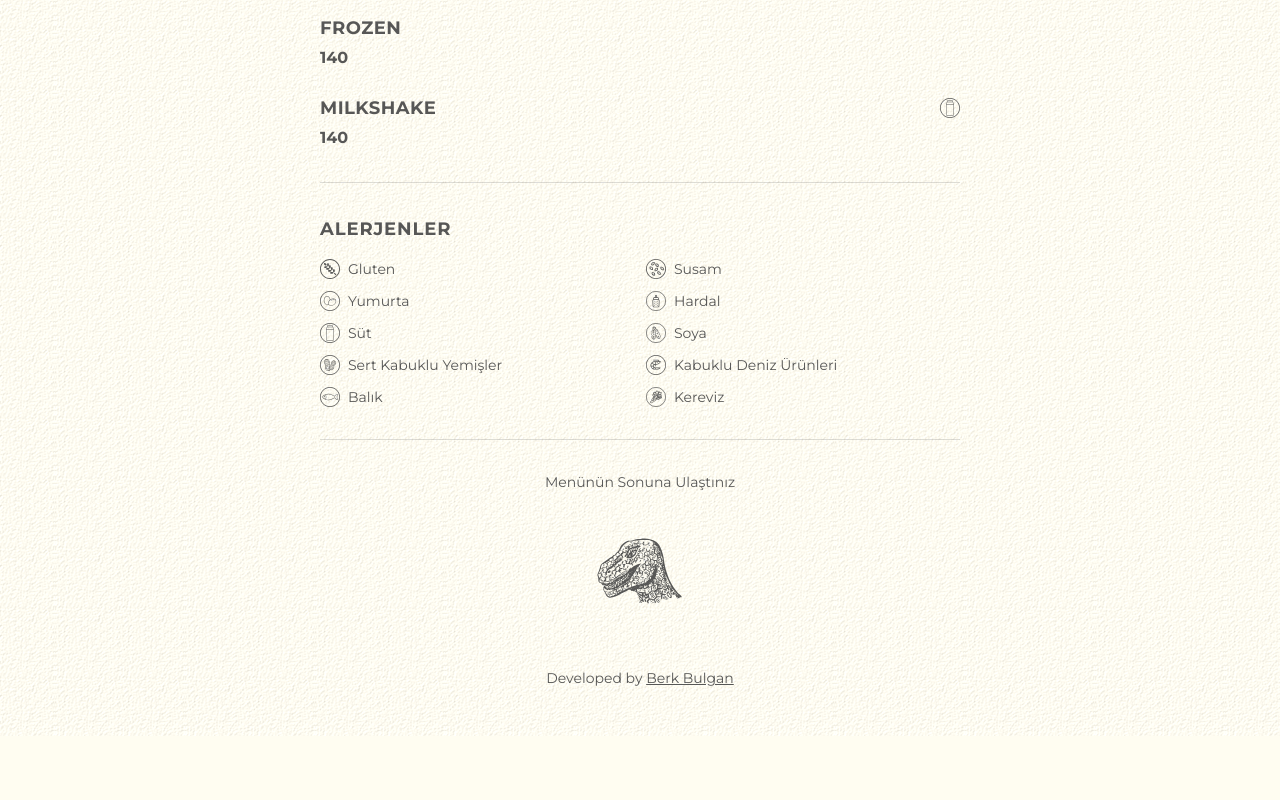
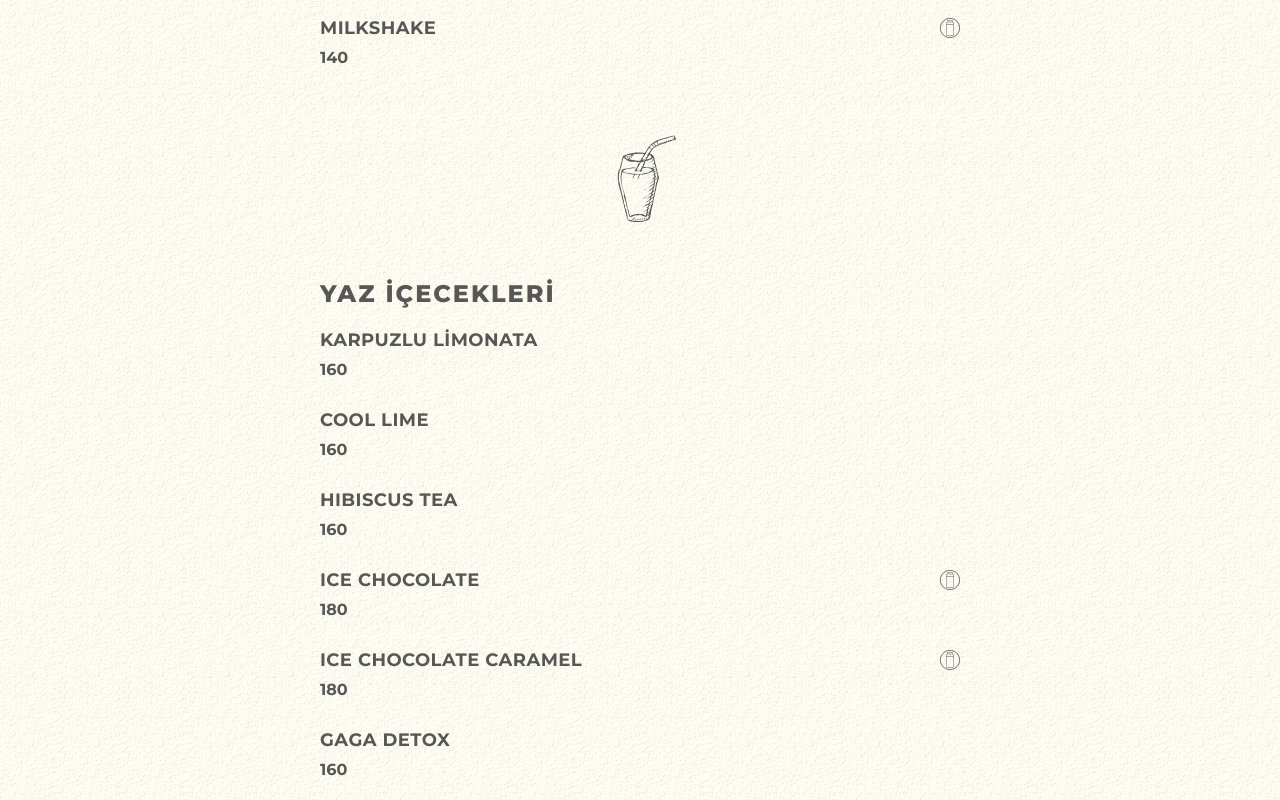
Before and after one commit to gagaburdur/gagaburdur.github.io, a React (Vite) app: page / in a window 1280 px wide. Shown: the part 9220-10020 px from the top of the page. Before the commit the page ends 9956 px from the top, so only its background shows below. Built offline with nearby package versions, Linux system fonts and the light colour scheme.

Commit message:
add yaz icecekleri category, move karpuzlu limonata

```diff
--- a/src/menu.ts
+++ b/src/menu.ts
@@ -526,12 +526,6 @@ export const menu: MenuCategory[] = [
         allergens: noAllergens,
       },
       {
-        name: "KARPUZLU LİMONATA (EV YAPIMI)",
-        description: "",
-        price: 120,
-        allergens: noAllergens,
-      },
-      {
         name: "SADE SODA",
         description: "",
         price: 40,
@@ -603,4 +597,46 @@ export const menu: MenuCategory[] = [
     ],
     icon: "cocktail"
   },
+  {
+    category: "YAZ İÇECEKLERİ",
+    items: [
+      {
+        name: "KARPUZLU LİMONATA",
+        description: "",
+        price: 160,
+        allergens: noAllergens,
+      },
+      {
+        name: "COOL LIME",
+        description: "",
+        price: 160,
+        allergens: noAllergens,
+      },
+      {
+        name: "HIBISCUS TEA",
+        description: "",
+        price: 160,
+        allergens: noAllergens,
+      },
+      {
+        name: "ICE CHOCOLATE",
+        description: "",
+        price: 180,
+        allergens: a({ sut: true }),
+      },
+      {
+        name: "ICE CHOCOLATE CARAMEL",
+        description: "",
+        price: 180,
+        allergens: a({ sut: true }),
+      },
+      {
+        name: "GAGA DETOX",
+        description: "",
+        price: 160,
+        allergens: noAllergens,
+      },
+    ],
+    icon: "cocktail"
+  },
 ];
```
